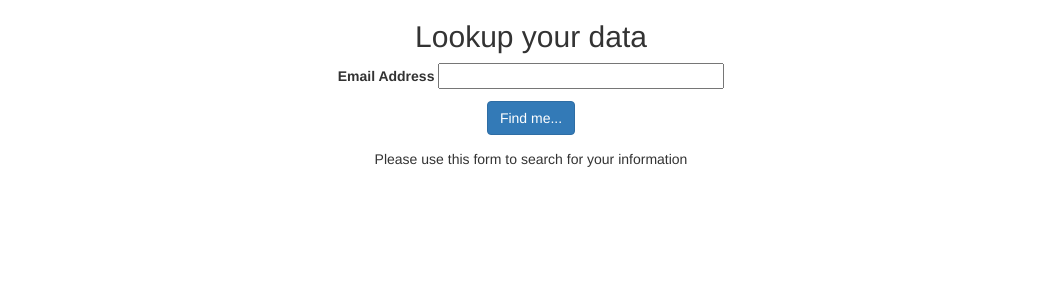
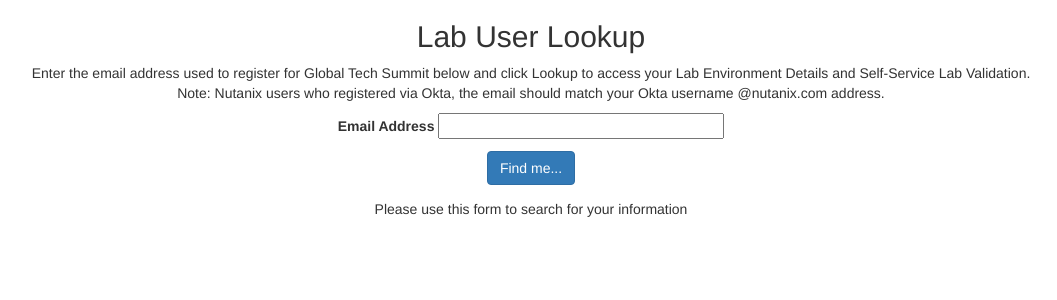
Before and after one commit to wessenstam/eca_app, a Flask app: page / in a window 1280 px wide. Shown: the top 300 px of the page, without its empty margins (109-1166 px from the left). Run offline with Flask 2, Linux system fonts and the light colour scheme; some libraries are stand-ins or nearby versions.

Commit message:
Update Web_from

```diff
--- a/templates/web_form.html
+++ b/templates/web_form.html
@@ -7,7 +7,11 @@
     </head>
     <body><center>
     {% if not user.attendee_name %}
-        <h2>Lookup your data</h2>
+        <h2>Lab User Lookup</h2>
+        <P>Enter the email address used to register for Global Tech Summit below and click Lookup to access your Lab Environment
+        Details and Self-Service Lab Validation.<BR>
+
+        Note: Nutanix users who registered via Okta, the email should match your Okta username @nutanix.com address.</P>
         <form class="form-horizontal" action="" method="post" novalidate>
             {{ form.hidden_tag() }}
             <p>
```
